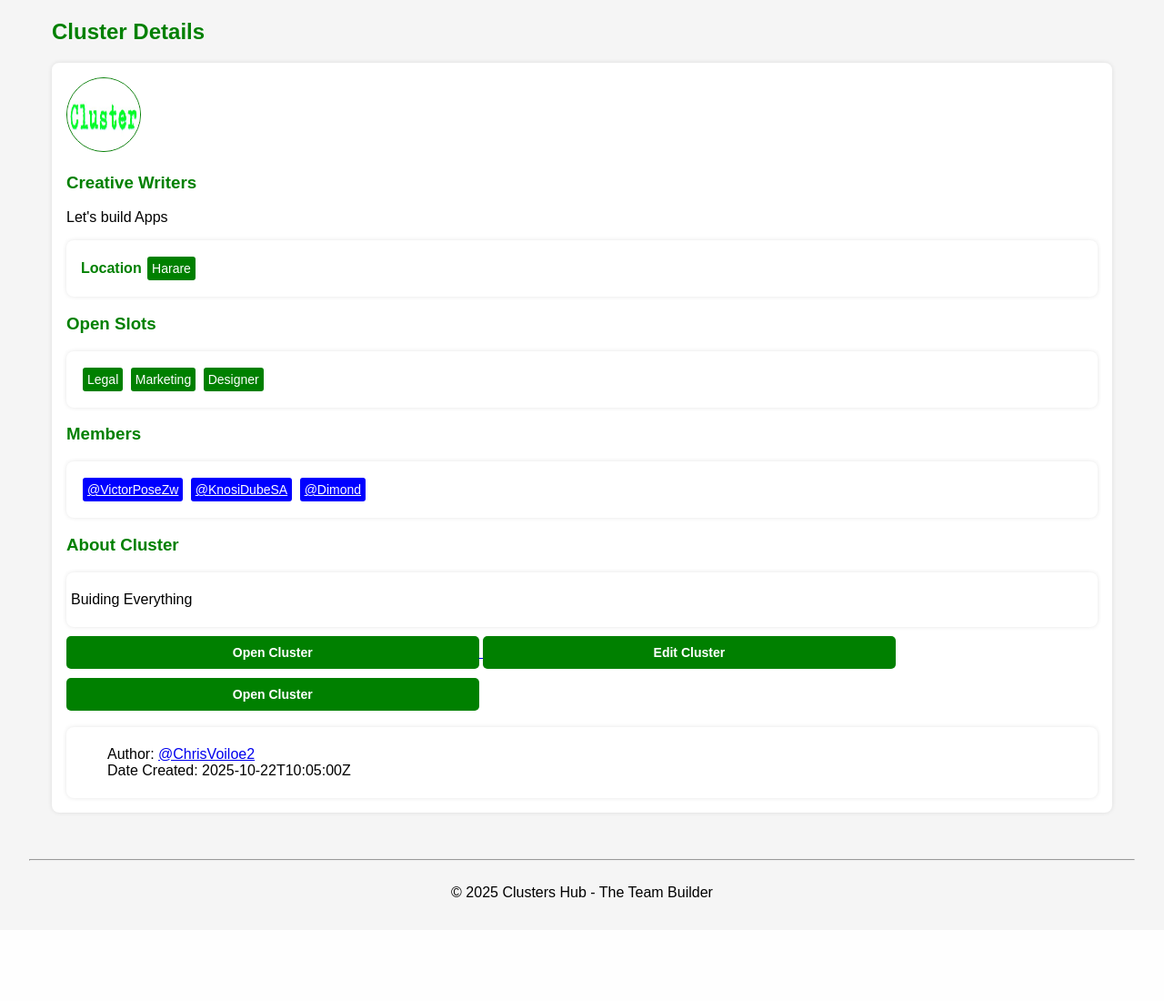
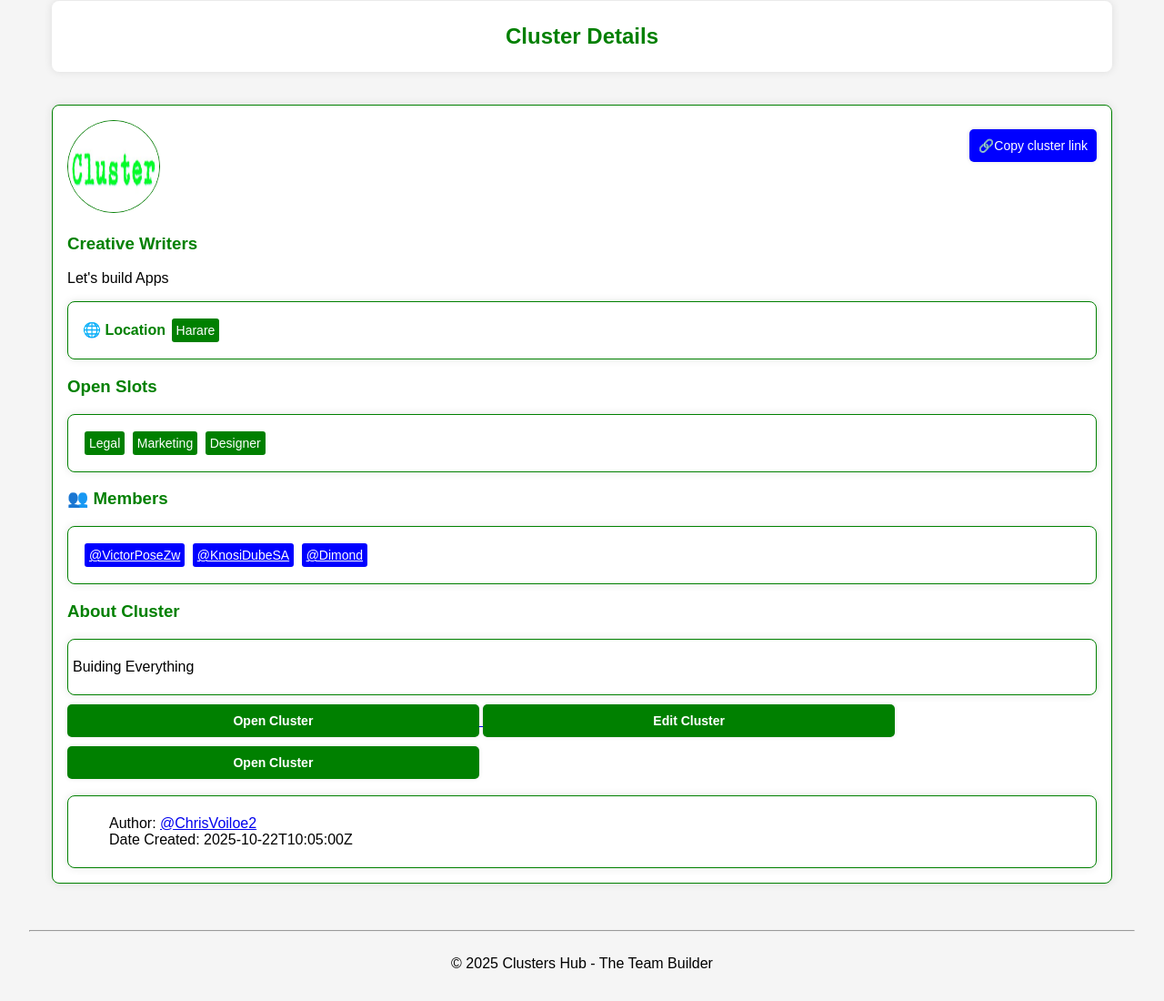
Before and after one commit to DimondKudzai/clustershub-web, a Flask app: page /clusters/1 in a window 1280 px wide. Shown: the part 136-1236 px from the top of the page at 91% size. Before the commit the page ends 1122 px from the top, so only its background shows below. Run offline with Flask 3, Linux system fonts and the light colour scheme.

Commit message:
updated icons

```diff
--- a/clusterValues.txt
+++ b/clusterValues.txt
@@ -1,2 +1,3 @@
 notificationsNum
 clusterNum
+monster cluster
--- a/static/createCluster.css
+++ b/static/createCluster.css
@@ -19,6 +19,7 @@ width: 100%;
 top: 0;
 z-index: 1000;
 animation: fadeIn 1s ease-in-out;
+
 }
 
 .logo {
@@ -79,7 +80,8 @@ section {
   background: #fff;
   padding: 1rem;
   border-radius: 8px;
-  box-shadow: 0 0 5px rgba(0,0,0,0.1);
+  box-shadow: 0 0 10px rgba(0,0,0,0.1);
+  border: 1px solid green;
 }
 .create-cluster{
 paddig: 25px;
@@ -105,8 +107,8 @@ height: 5rem;
 
 
 .circle {
-  width: 80px;
-  height: 80px;
+  width: 100px;
+  height: 100px;
   background: #ccc;
   border-radius: 50%;
   border: 1px solid green;
@@ -199,6 +201,7 @@ border-radius: 5px;
 padding: 10px;
 font-size: 14px;
 margin-top: +10px;
+box-shadow: 0 0 5px rgba(0,0,0,0.1);
 }
 .tags{
 margin-top: -10px;
@@ -278,8 +281,8 @@ color: white;
 }
 
 .avatar {
-  width: 40px;
-  height: 40px;
+  width: 50px;
+  height: 50px;
   border-radius: 50%;
   background-color: green;
   color: white;
--- a/templates/about.html
+++ b/templates/about.html
@@ -82,7 +82,7 @@
     <p><strong>The Hustle:</strong> Most projects fail not because of bad ideas, but because it's hard to find the right people — developers, designers, marketers, or business minds — to build with.</p>
 
     <p><strong>Cluster Hub solves this:</strong></p>
-    <ul style="margin-left: 1rem;">
+    <ul style="margin-left: 1rem;list-style: none;">
     <li>✅ Matchmaking for creators, devs, designers & founders</li>
     <li>✅ Join clusters by skill, interest, or project stage</li>
     <li>✅ Tag your needs (e.g. “Looking for UI/UX, legal, Marketing, and Growth Hacker”)</li>
--- a/templates/auth.html
+++ b/templates/auth.html
@@ -34,7 +34,7 @@
 <strong>Create Account</strong>
 </a>
  </a>
- <small> It's less than 2 minutes</small>
+ <small> It takes less than 2 minutes and it's free.</small>
  </p>
 
  </div>
--- a/templates/cluster_detail.html
+++ b/templates/cluster_detail.html
@@ -15,15 +15,26 @@
   </main>
 
 <div class="container">
+
+<section style="padding: 5px;border: none;">
+    <center>
   <h2>Cluster Details</h2>
+  </center>
+</section>
+  <br><br>
+
   <section class="profile" id="cluster">
+
     <img src="{{ url_for('static', filename='cluster.jpg') }}" class="circle" id="">
+    <button class="dashboardBtn" style="float: right;background-color: blue;" id="share-button">
+    🔗Copy cluster link
+    </button>
 
     <h3>{{ cluster.name }}</h3>
     <p class="about">{{ cluster.target }}</p>
 
     <section>
-    <strong>Location </strong> <span class="badge">{{ cluster.location }}</span>
+    <strong>🌐 Location </strong> <span class="badge">{{ cluster.location }}</span>
     </section>
 
     <h3>Open Slots</h3>
@@ -33,7 +44,7 @@
     {% endfor %}
     </section>
 
-     <h3>Members </h3>
+     <h3>👥 Members </h3>
     <section class="badges">
       {% for member in cluster.members %}
         <span class="badge" style="background-color: blue;color: white;link-color: inherit;">
@@ -66,5 +77,26 @@
 </div>
 
 {% include 'partials/footer.html' %}
+
+<script type="text/javascript">
+// Get the button element
+const shareButton = document.getElementById('share-button');
+
+// Add an event listener to the button
+shareButton.addEventListener('click', async () => {
+  try {
+    // Get the current URL
+    const url = window.location.href;
+
+    // Copy the URL to the clipboard
+    await navigator.clipboard.writeText(url);
+
+    // Show a success message (optional)
+    alert('Link copied to clipboard!');
+  } catch (error) {
+    console.error('Error copying link to clipboard:', error);
+  }
+});
+</script>
 </body>
 </html>
--- a/templates/notifications.html
+++ b/templates/notifications.html
@@ -13,8 +13,12 @@
   <div class="container">
     <section class="profile">
 
-
+    <section style="padding: 1px;border: none;">
+    <center>
         <h3>Notifications</h3>
+      </center>
+      </section>
+      <br>
 
        {% for message in messages %}
        <section class="">{{ message }}</section><br>
--- a/templates/partials/header.html
+++ b/templates/partials/header.html
@@ -1,16 +1,15 @@
 <header class="hero">
 <nav class="navbar">
+
 <div class="logo">
       <img alt='logo' style=" " class="logo" src="{{ url_for('static', filename='logo.jpg') }}">
 </div>
 
 <button class="menu-toggle" onclick="toggleMenu()">☰</button>
-
 <ul class="nav-links" id="navLinks">
 <li><a href="#" onclick="window.history.back(); return false;" class="">← Go Back</a>
 <li> <a href="{{ url_for('home') }}" >Main Menu</a>
 <li><a href="{{ url_for('login') }}">Logout</a>
-
 </ul>
 </nav>
 </header>
--- a/templates/recommended.html
+++ b/templates/recommended.html
@@ -10,13 +10,13 @@
 <body>
 
 {% include 'partials/header.html' %}
-
+<section style="padding: 5px;border: none;">
     <center>
-    <h3 style="color: black;">
+    <h3 style="color: blue;">
     Recommended Clusters for <a href="{{ url_for('getUser',name=user.name) }}">@{{ user.name }}</a>
     </h3>
     </center>
-
+  </section>
     <div class="container">
 
     {% if clusters %}
--- a/templates/register.html
+++ b/templates/register.html
@@ -34,7 +34,7 @@
 <strong>Create Account</strong>
 </a>
 
- <small> It's less than 2 minutes and free</small>
+ <small> It takes less than 2 minutes and it's free.</small>
  </p>
 
  </div>
```
Also changed, not shown: templates/clusters.html (+7 -3 lines), templates/conversations.html (+8 -5 lines), templates/dashboard.html (+9 -2 lines), templates/profile.html (+26 -2 lines), 1 other file.
